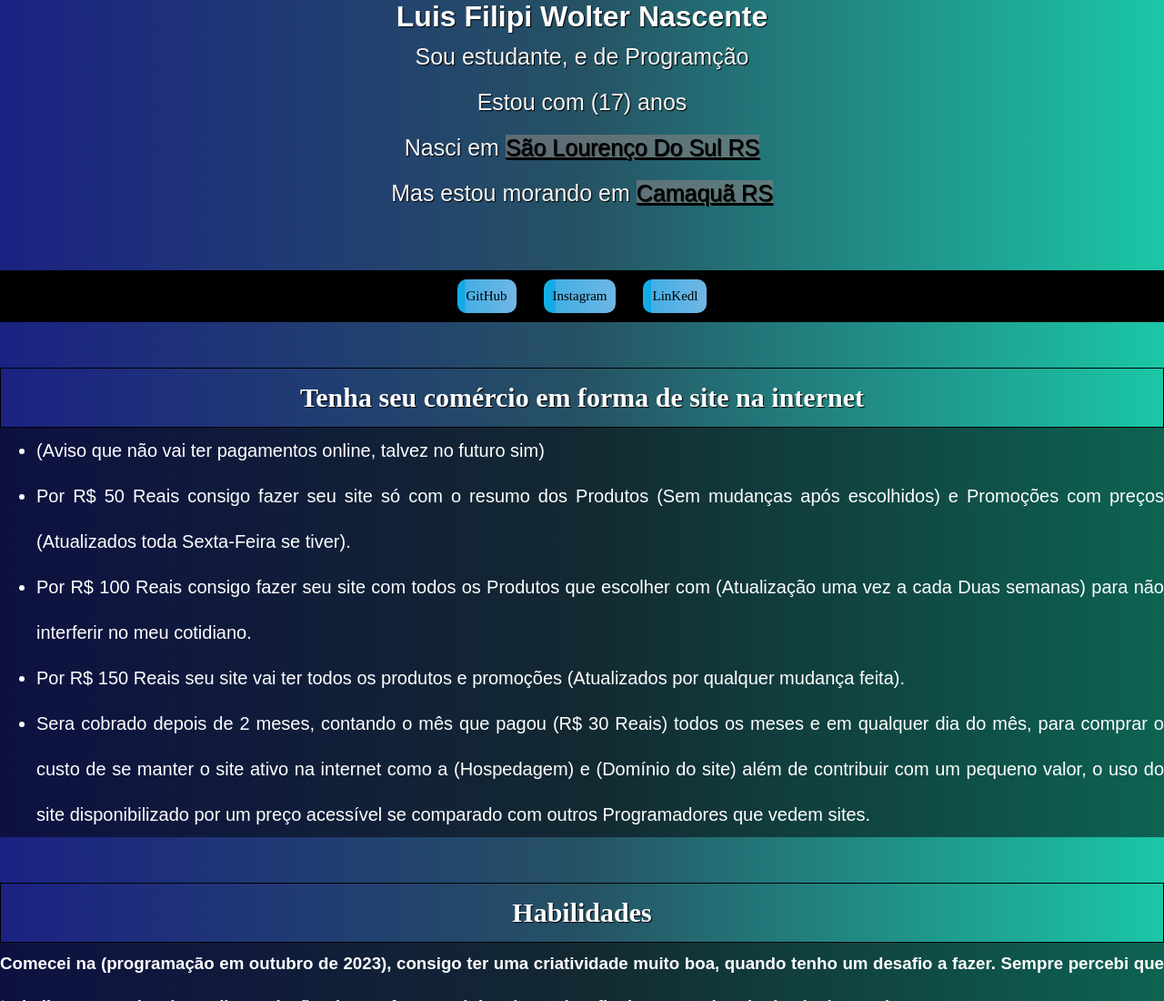
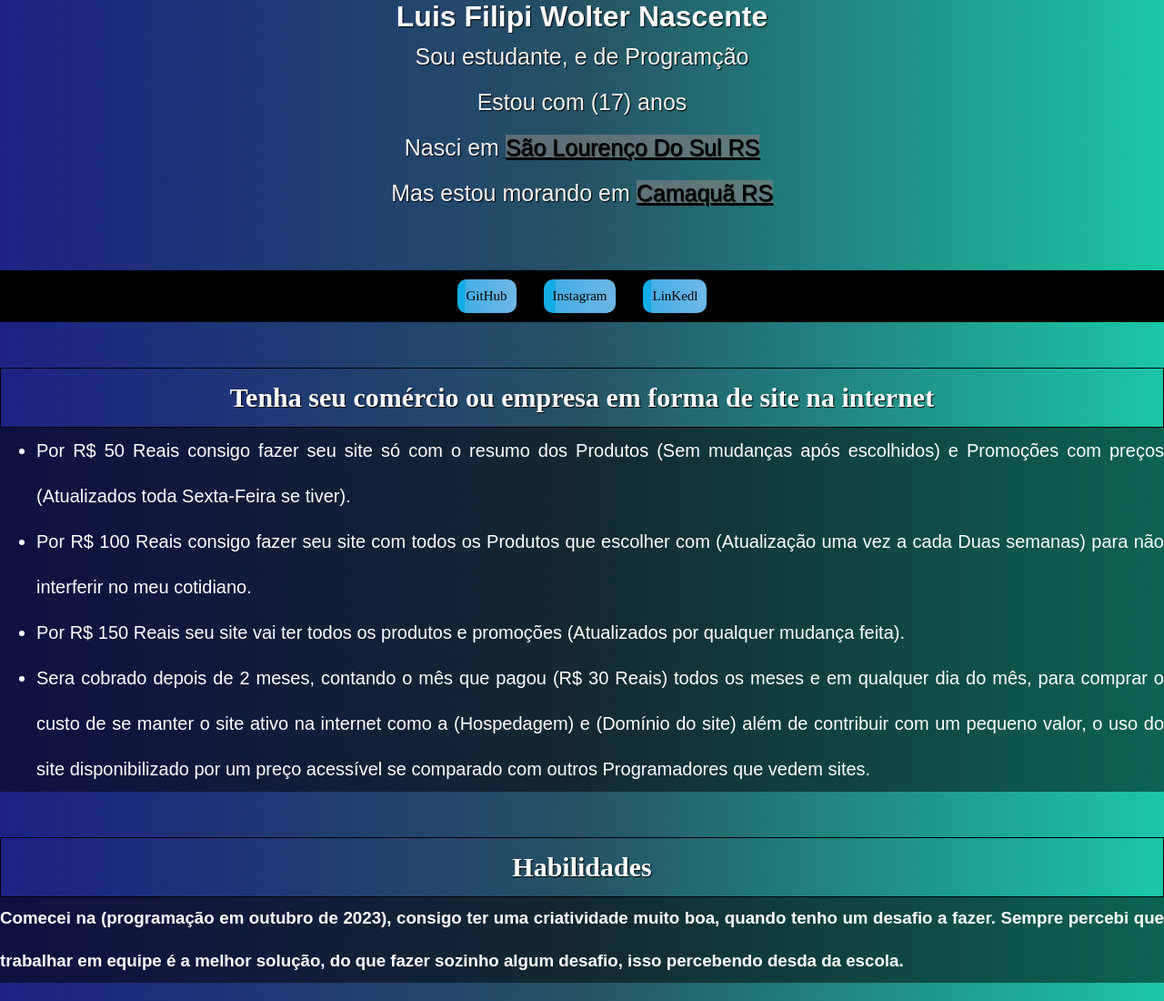
Before and after one commit to luisfilipi4/Perfil-Portfolio, a plain HTML site: page index.html in a window 1280 px wide. Shown: the top 1100 px of the page at 91% size. Drawn offline with nearby package versions, Linux system fonts and the light colour scheme; a web font is replaced by a local one.

Commit message:
update
update

```diff
--- a/index.html
+++ b/index.html
@@ -558,9 +558,9 @@
           </section>
           <section>
             <nav class="nav1">
-              <h2 class="primeira efeito-primeiro">Tenha seu comércio em forma de site na internet</h2>
+              <h2 class="primeira efeito-primeiro">Tenha seu comércio ou empresa em forma de site na internet</h2>
               <ul class="terceira4 efeito-terceiro3">
-                <li>(Aviso que não vai ter pagamentos online, talvez no futuro sim)</li>
+
                 <li>Por R$ 50 Reais consigo fazer seu site só com o resumo dos Produtos (Sem mudanças após escolhidos) e Promoções com preços (Atualizados toda Sexta-Feira se tiver).</li>
                 <li>Por R$ 100 Reais consigo fazer seu site com todos os Produtos que escolher com (Atualização uma vez a cada Duas semanas) para não interferir no meu cotidiano.</li>
                 <li>Por R$ 150 Reais seu site vai ter todos os produtos e promoções (Atualizados por qualquer mudança feita).</li>
```
